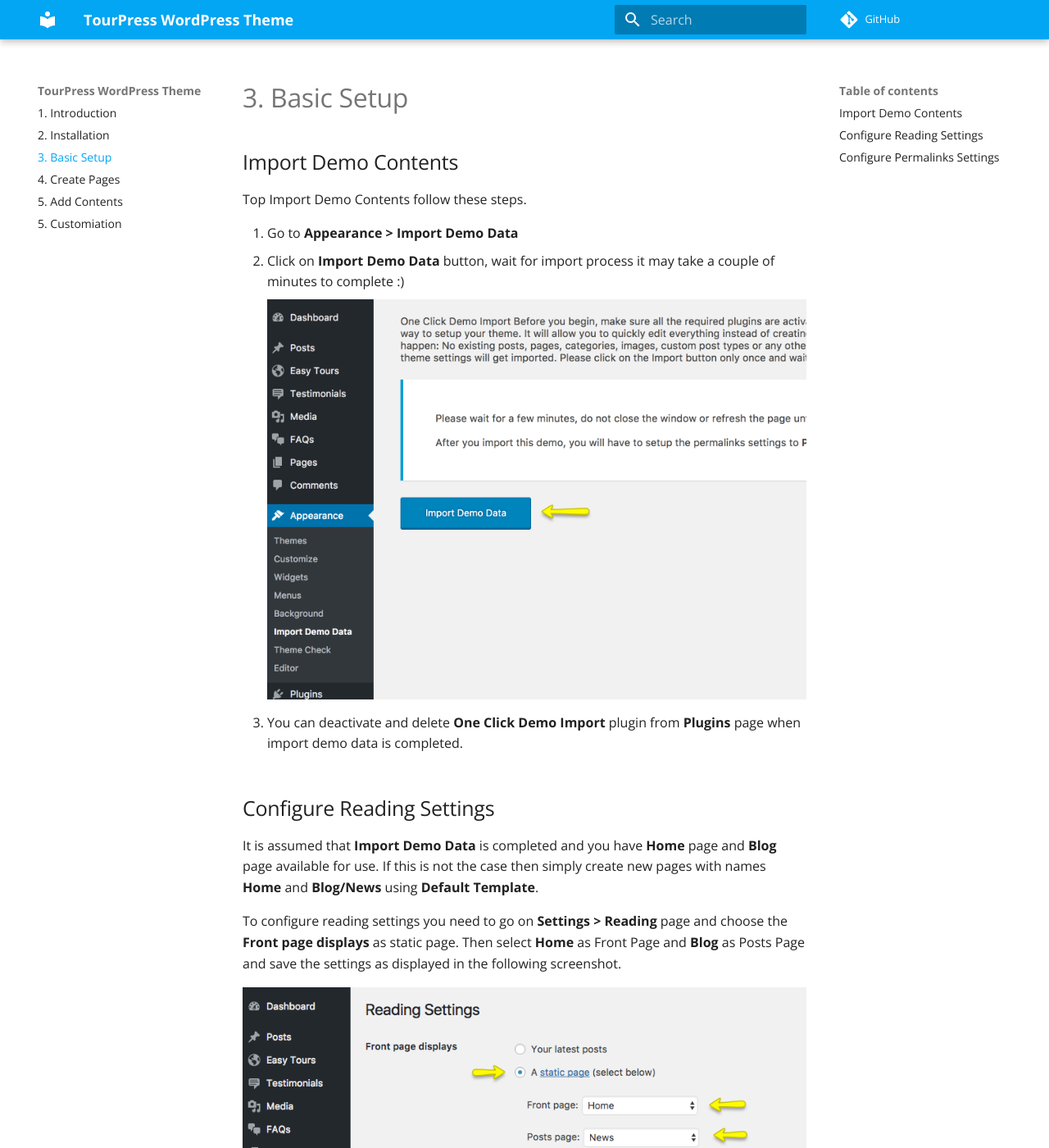
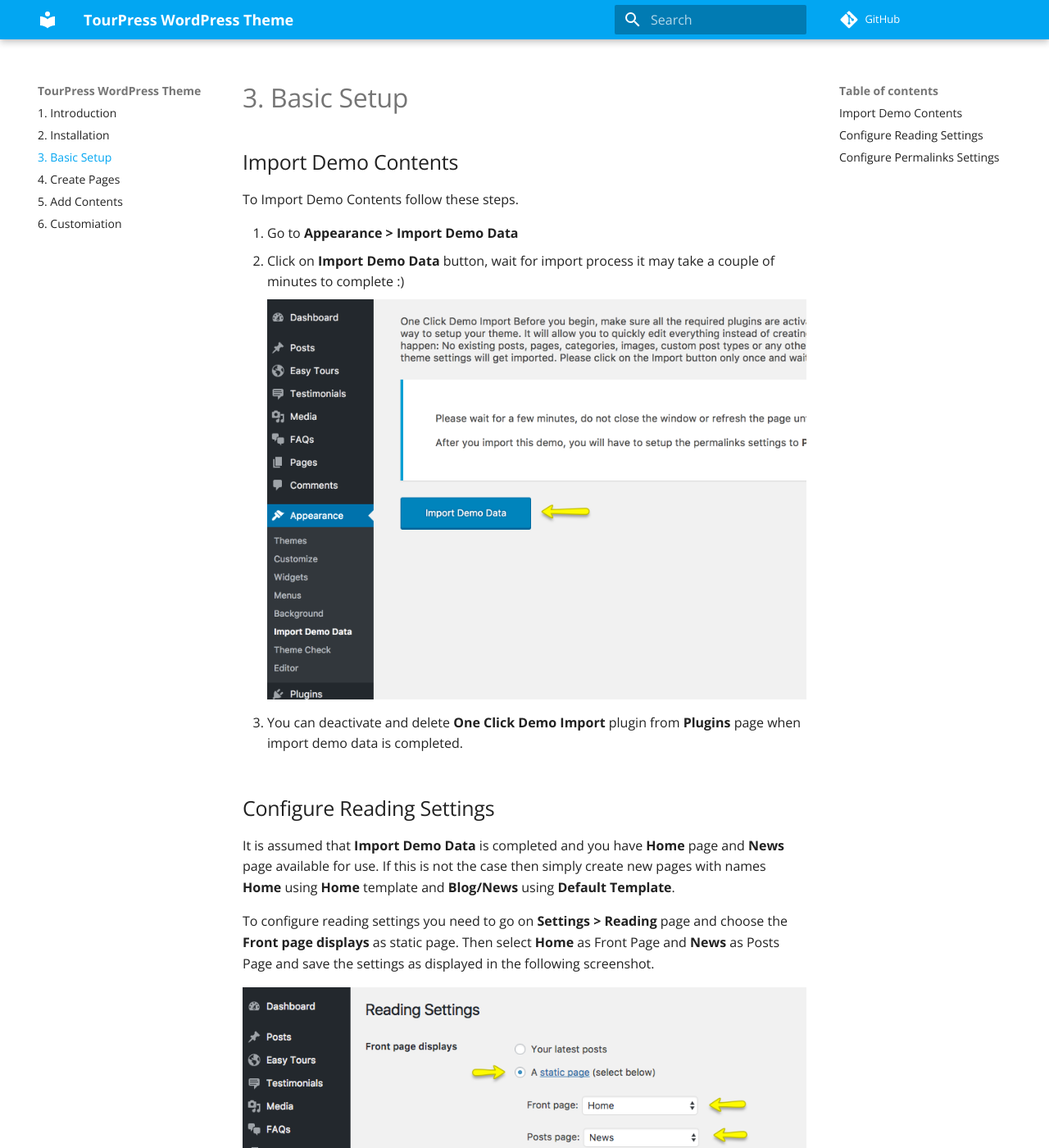
Before and after one commit to fahidjavid/doc-test, an MkDocs documentation site: the page built from docs/basic-setup.md, in a window 1280 px wide and 1400 px high. Shown: the whole window at 82% size. Built offline with MkDocs 1.6.1 and Material for MkDocs 9.7.7, drawn with Linux system fonts in a browser that asks for light colours; comment, search, counter and statistics services are not loaded; old or Windows-style settings are respelled for this version of MkDocs; some of the changed text lies outside the part shown.

Commit message:
Added Customization Page

```diff
--- a/docs/basic-setup.md
+++ b/docs/basic-setup.md
@@ -1,5 +1,5 @@
 ## Import Demo Contents
-Top Import Demo Contents follow these steps.
+To Import Demo Contents follow these steps.
 
 1. Go to **Appearance > Import Demo Data**
 2. Click on **Import Demo Data** button, wait for import process it may take a couple of minutes to complete :)
@@ -9,9 +9,9 @@
 3. You can deactivate and delete **One Click Demo Import** plugin from **Plugins** page when import demo data is completed.
 
 ## Configure Reading Settings
-It is assumed that **Import Demo Data** is completed and you have **Home** page and **Blog** page available for use. If this is not the case then simply create new pages with names **Home** and **Blog/News** using **Default Template**.
+It is assumed that **Import Demo Data** is completed and you have **Home** page and **News** page available for use. If this is not the case then simply create new pages with names **Home** using **Home** template and **Blog/News** using **Default Template**.
 
-To configure reading settings you need to go on **Settings > Reading** page and choose the **Front page displays** as static page. Then select **Home** as Front Page and **Blog** as Posts Page and save the settings as displayed in the following screenshot.
+To configure reading settings you need to go on **Settings > Reading** page and choose the **Front page displays** as static page. Then select **Home** as Front Page and **News** as Posts Page and save the settings as displayed in the following screenshot.
 
 ![img](img/install-09.png)
 
--- a/mkdocs.yml
+++ b/mkdocs.yml
@@ -17,7 +17,7 @@
 repo_url: 'https://github.com/fahidjavid/tp-doc'
 
 # Copyright
-copyright: 'Copyright &copy; 2017 InspiryThemes'
+copyright: 'Copyright &copy; 2018 InspiryThemes'
 
 theme: 'material'
 theme_dir: 'mkdocs-material/material'
@@ -43,7 +43,7 @@
     - 3. Basic Setup: basic-setup.md
     - 4. Create Pages: pages.md
     - 5. Add Contents: posts.md
-    - 5. Customiation: customization.md
+    - 6. Customiation: customization.md
 
 
 
```
Also changed, not shown: docs/customization.md (+23 -0 lines), docs/index.md (+1 -1 lines), docs/pages.md (+3 -3 lines), docs/img/customization-01.png (added), docs/img/customization-02.png (added), docs/img/customization-03.png (added).
